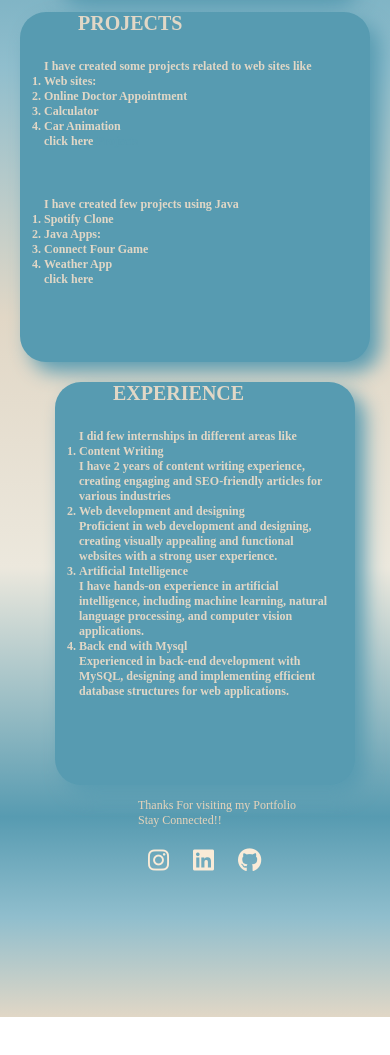
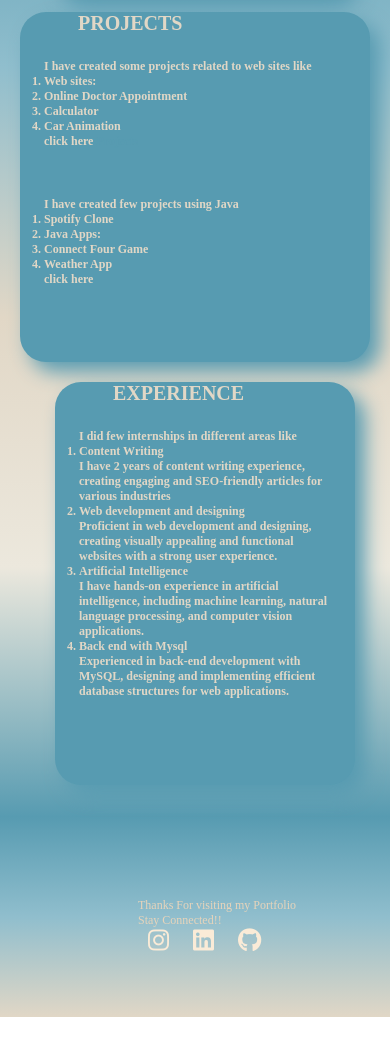
Before and after one commit to balagalikhita/Likhita_Balaga.github.io, a plain HTML site: page index.html in a window 390 px wide. Shown: the part 1183-2238 px from the top of the page. Before the commit the page ends 2200 px from the top, so only its background shows below. Drawn offline with Linux system fonts and the light colour scheme; a web font is replaced by a local one.

Commit message:
Update style.css

```diff
--- a/style.css
+++ b/style.css
@@ -711,11 +711,11 @@ height: 403px;
 width: 300px;
   }
   #foosp{
-    bottom: -1200px;
+    bottom: -1300px;
 left: 105px;
   }
   .ws1{
-    bottom: -1320px;
+    bottom: -1400px;
 left: 20px;
   }
   .ws1 a{
```
